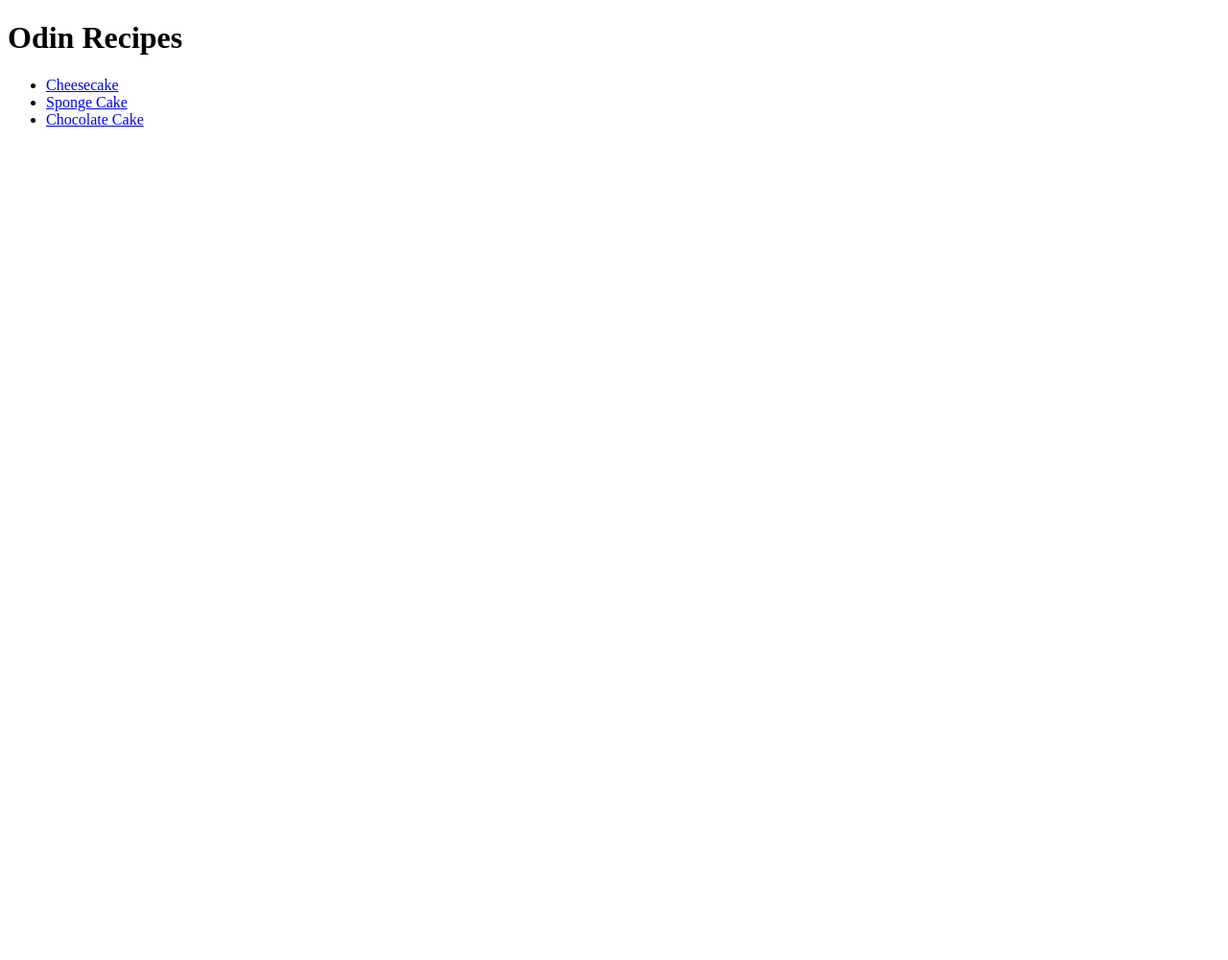
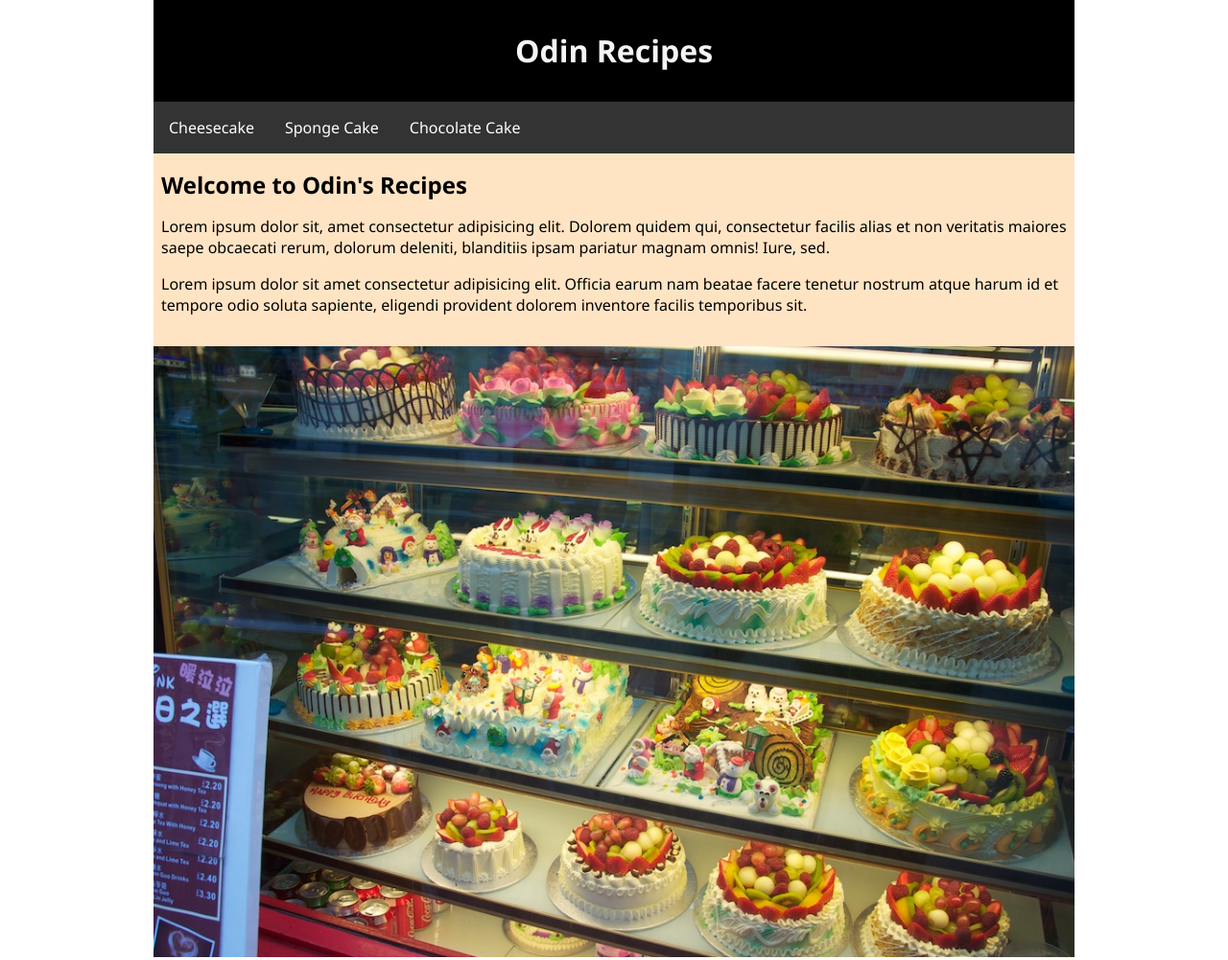
Before and after one commit to JackHendon/odin-recipes, a plain HTML site: page index.html in a window 1280 px wide. Shown: the whole page at 96% size. Before the commit the page ends 800 px from the top, so only its background shows below. Drawn offline with Linux system fonts and the light colour scheme.

Commit message:
Create new homepage sections and add styling

```diff
--- a/index.html
+++ b/index.html
@@ -4,14 +4,43 @@
     <meta charset="UTF-8" />
     <meta http-equiv="X-UA-Compatible" content="IE=edge" />
     <meta name="viewport" content="width=device-width, initial-scale=1.0" />
+    <link rel="stylesheet" type="text/css" href="/style.css" />
     <title>Recipes</title>
   </head>
   <body>
+    <div class="container">
+      <div class="title">
         <h1>Odin Recipes</h1>
+      </div>
       <ul>
         <li><a href="recipes/cheesecake.html">Cheesecake</a></li>
         <li><a href="recipes/sponge_cake.html">Sponge Cake</a></li>
         <li><a href="recipes/chocolate_cake.html">Chocolate Cake</a></li>
       </ul>
+      <main>
+        <div class="main">
+          <h2 class="description">Welcome to Odin's Recipes</h2>
+          <article class="intro">
+            <p>
+              Lorem ipsum dolor sit, amet consectetur adipisicing elit. Dolorem
+              quidem qui, consectetur facilis alias et non veritatis maiores
+              saepe obcaecati rerum, dolorum deleniti, blanditiis ipsam pariatur
+              magnam omnis! Iure, sed.
+            </p>
+            <p>
+              Lorem ipsum dolor sit amet consectetur adipisicing elit. Officia
+              earum nam beatae facere tenetur nostrum atque harum id et tempore
+              odio soluta sapiente, eligendi provident dolorem inventore facilis
+              temporibus sit.
+            </p>
+          </article>
+        </div>
+        <img
+          id="hero_image"
+          src="/images/homepage_hero.jpeg"
+          alt="Shop counter full of cake"
+        />
+      </main>
+    </div>
   </body>
 </html>
--- /dev/null
+++ b/style.css
@@ -0,0 +1,65 @@
+body {
+  margin: 0;
+}
+.container {
+  width: 75%;
+  margin: 0 auto;
+}
+
+.title {
+  margin: 0;
+  padding: 10px;
+  background-color: black;
+  color: whitesmoke;
+  text-align: center;
+  font-family: 'Segoe UI', Tahoma, Geneva, Verdana, sans-serif;
+}
+
+ul {
+  list-style-type: none;
+  margin: 0;
+  padding: 0;
+  overflow: hidden;
+  background-color: #333333;
+}
+
+li {
+  float: left;
+}
+
+li a {
+  display: block;
+  color: white;
+  text-align: center;
+  padding: 16px;
+  text-decoration: none;
+  font-family: 'Segoe UI', Tahoma, Geneva, Verdana, sans-serif;
+}
+
+li a:hover {
+  background-color: #111111;
+}
+
+.main {
+    background-color: bisque;
+    margin: 0;
+    padding: 16px 8px;
+}
+
+article {
+    margin: 0;
+}
+.description {
+    font-family: 'Segoe UI', Tahoma, Geneva, Verdana, sans-serif;
+    margin: 0;
+}
+.intro {
+    font-family: 'Segoe UI', Tahoma, Geneva, Verdana, sans-serif;
+}
+
+#hero_image {
+    width: 100%;
+    margin: 0;
+    padding-right: 0;
+    padding-left: 0;
+}
```
Also changed, not shown: Images/homepage_hero.jpeg (added). Lines whose indentation alone changed are shown as unchanged.
